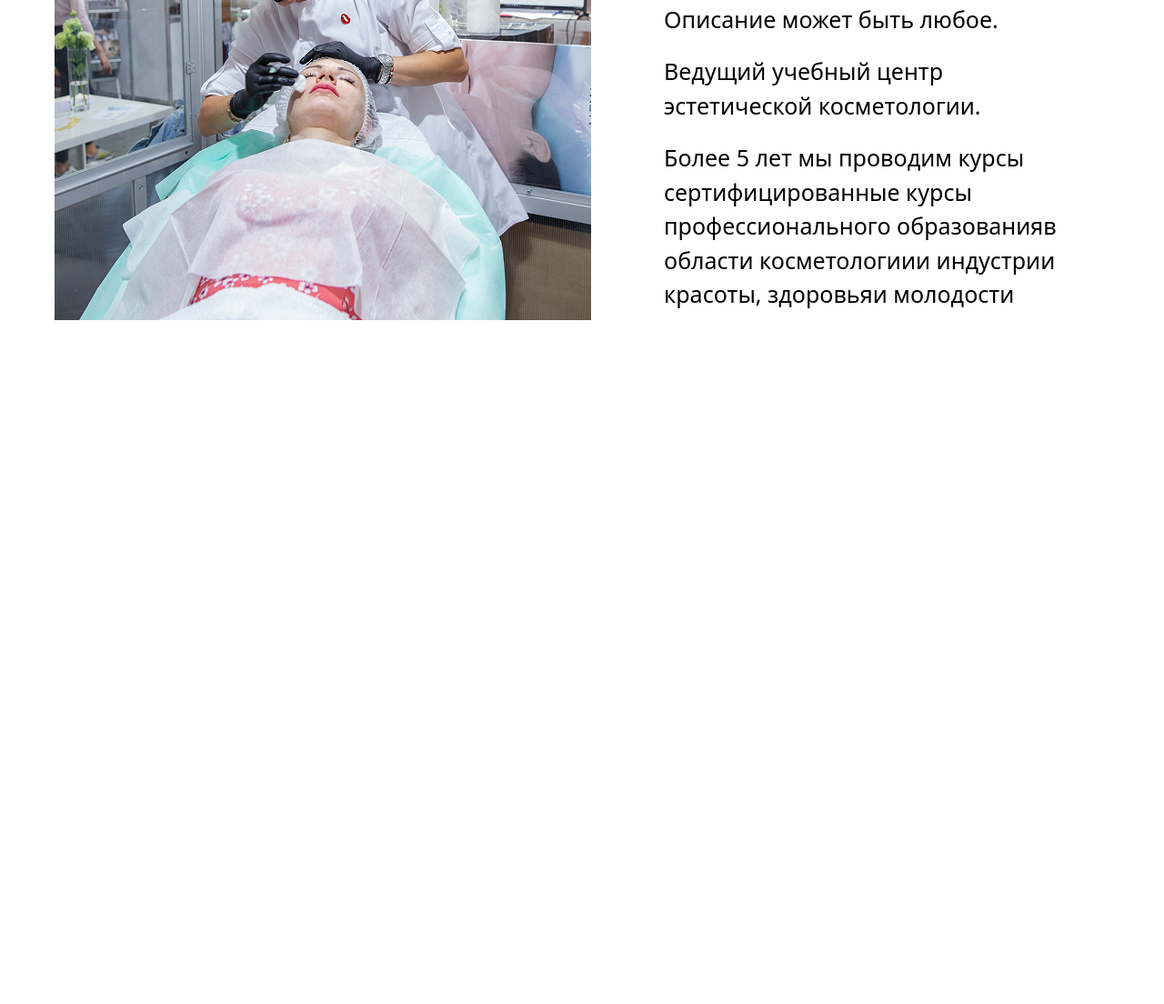
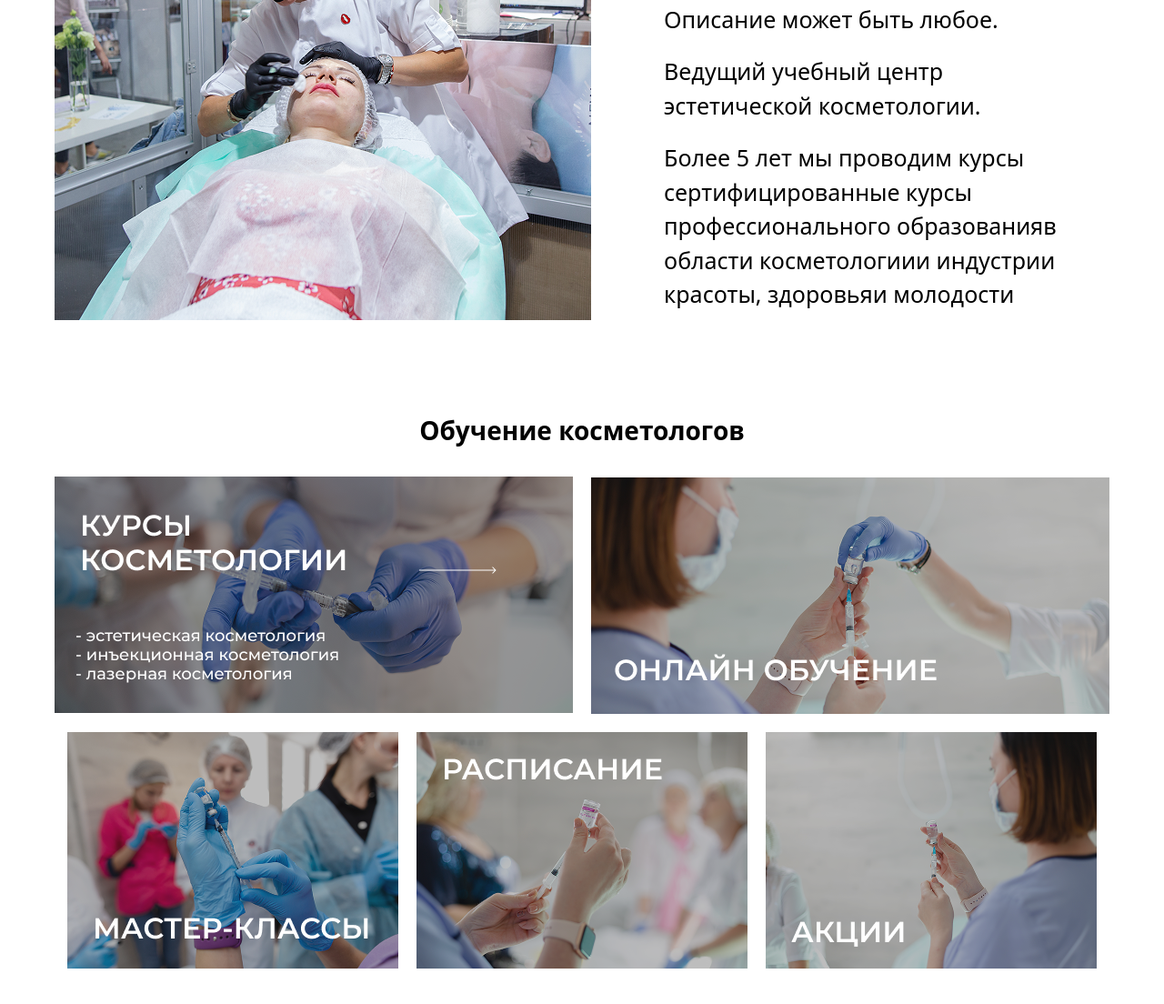
Before and after one commit to z1yodullo/GIT-30, a website: page src/page4.html in a window 1280 px wide. Shown: the part 2097-3201 px from the top of the page at 91% size. Before the commit the page ends 2499 px from the top, so only its background shows below. Drawn offline with Linux system fonts and the light colour scheme.

Commit message:
add section 4 in page 4

```diff
--- a/src/page4.html
+++ b/src/page4.html
@@ -250,5 +250,17 @@
         </div>
       </aside>
     </section>
+    <section
+      class="max-w-[1200px] m-auto flex flex-col gap-[30px] items-center justify-center py-[50px] px-[20px]"
+    >
+    <p class="text-[28px] font-bold">Обучение косметологов</p>
+      <div class="flex flex-wrap gap-[20px] items-center justify-center">
+        <img src="./page4/Курсы косметологии.png" alt="" />
+        <img src="./page4/Онлайн обучение.png" alt="" />
+        <img src="./page4/Мастер-классы.png" alt="" />
+        <img src="./page4/Расписание.png" alt="" />
+        <img src="./page4/Акции.png" alt="" />
+      </div>
+    </section>
   </body>
 </html>
```
Also changed, not shown: src/output.css, src/page4/Акции.png (added), src/page4/Курсы косметологии.png (added), src/page4/Мастер-классы.png (added), src/page4/Онлайн обучение.png (added), src/page4/Расписание.png (added).
